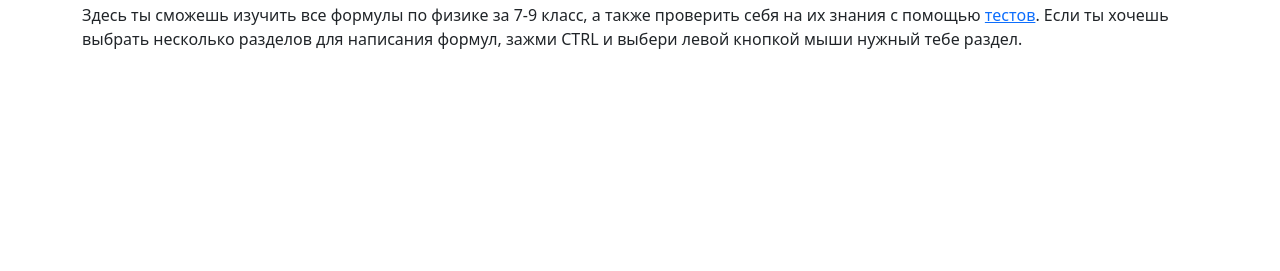
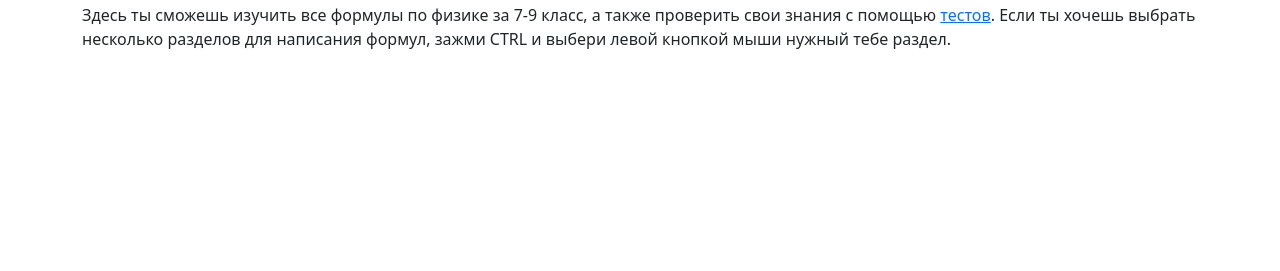
Before and after one commit to Atlan7/School_project, a Django app: page / in a window 1280 px wide. Shown: the part 529-800 px from the top of the page. Run offline with Django 3.2, Linux system fonts and the light colour scheme; some libraries are stand-ins or nearby versions.

```diff
--- a/templates/about.html
+++ b/templates/about.html
@@ -12,7 +12,7 @@
     </center>
         <br>
         <p>
-        Здесь ты сможешь изучить все формулы по физике за 7-9 класс, а также проверить себя на их знания с помощью <a href="{% url 'quizes:quiz' %}">тестов</a>.
-            Если ты хочешь выбрать несколько разделов для написания формул, зажми CTRL и выбери левой кнопкой мыши нужный тебе раздел.
+        Здесь ты сможешь изучить все формулы по физике за 7-9 класс, а также проверить свои знания с помощью <a href="{% url 'quizes:quiz' %}">тестов</a>.
+        Если ты хочешь выбрать несколько разделов для написания формул, зажми CTRL и выбери левой кнопкой мыши нужный тебе раздел.
         <p>
 {% endblock %}
```
